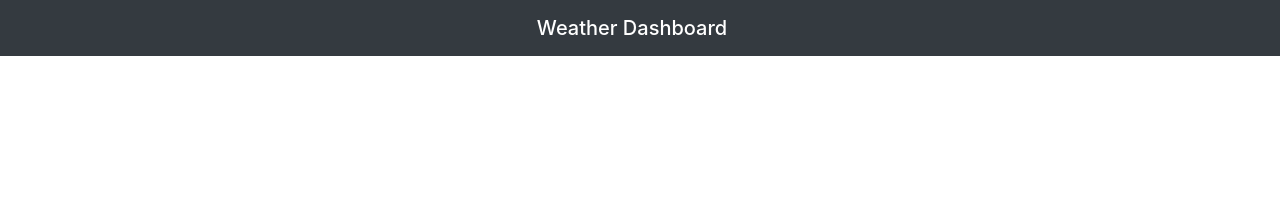
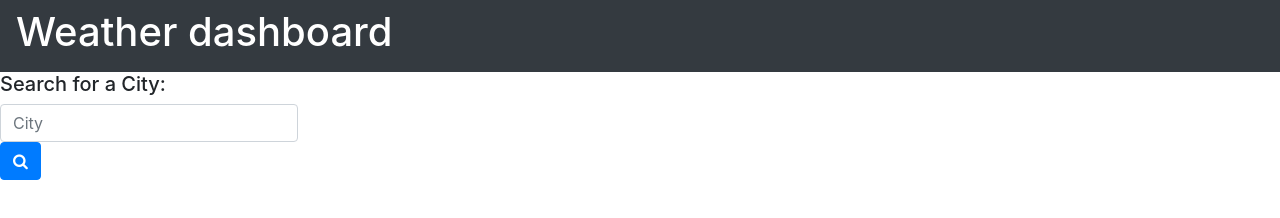
Before and after one commit to Bbaker1989/Weather-Dashboard, a plain HTML site: page index.html in a window 1280 px wide. Drawn offline with nearby package versions, Linux system fonts and the light colour scheme.

Commit message:
header and search bar

```diff
--- a/index.html
+++ b/index.html
@@ -2,31 +2,48 @@
 <html lang="en">
 <head>
     <meta charset="UTF-8">
-    <meta http-equiv="X-UA-Compatible" content="IE=edge">
     <meta name="viewport" content="width=device-width, initial-scale=1.0">
-    <link rel="stylesheet" href="Assets/style.css">
-<!--CSS Style-->
-    <link rel="stylesheet" href="Assets/style.css">
- <!--Bootstrap-->
-    <link rel="stylesheet" href="https://maxcdn.bootstrapcdn.com/bootstrap/4.0.0/css/bootstrap.min.css">
-<!--Page Title-->
-    <title>Weather-Dashboard</title>
+    <title>Weather dashboard</title>
+    <link
+    rel="stylesheet"
+    href="https://stackpath.bootstrapcdn.com/bootstrap/4.3.1/css/bootstrap.min.css"
+    />
+    <link rel="stylesheet" href="./assets/style.css">
+    <link rel="stylesheet" href="https://cdnjs.cloudflare.com/ajax/libs/font-awesome/4.7.0/css/font-awesome.min.css">
+    <link href="https://fonts.googleapis.com/css2?family=Assistant&display=swap" rel="stylesheet">
 </head>
 <body>
-<!--Header-->
-<nav class="navbar navbar-dark bg-dark">
-    <h1 class="navbar-brand mb-0 h1 w-100 text-center">Weather Dashboard</h1>
-</nav>
 
-<!-- LEFT SIDE SEARCH COLUMN-->
+<!--Page Header-->
+    <header class="navbar navbar-dark  text-white text-center bg-dark weather-header">
+        <h1>Weather dashboard</h1>
+    </header>
 
-<!-- SAVED RESULTS DISPLAY-->
+    <!--Main Page -->
+    <main>
+        <div class="bg-light-blue row margin-0">
+            <div class="col-sm-4 col-md-3 col-lg-3 col-xl-3 search-history">
+                <h5>Search for a City:</h5>
 
-<!-- RIGHT SIDE CONTAINER FOR CURRENT WEATHER AND 5 DAY FORECAST DISPLAY-->
+                <form class="form-group clearfix">
 
-<!--CURRENT WEATHER AND SEARCHED CITY WEATHER RESULTS-->
+                    <!-- Search City -->
+                    <input
+                    type="text"
+                    placeholder="City"
+                    name="search"
+                    class="form-control"
+                    id="city-input"
+                    />
 
-<!--5 DAY FORECAST-->
-<script src="Assets/script.js"></script>
-</body>
-</html>
+                    <!-- submit button -->
+                    <button type="submit" class="btn btn-primary"
+                     id="submit-btn"><i class="fa fa-search"></i>
+                    </button>
+                </form>
+
+                <!-- List of all the cities the user searched for -->
+                <div class="text-secondary d-none" id="cities-list">
+                    <h5 class="dark-text">Past searches:</h5>
+                </div>
+            </div>
```
